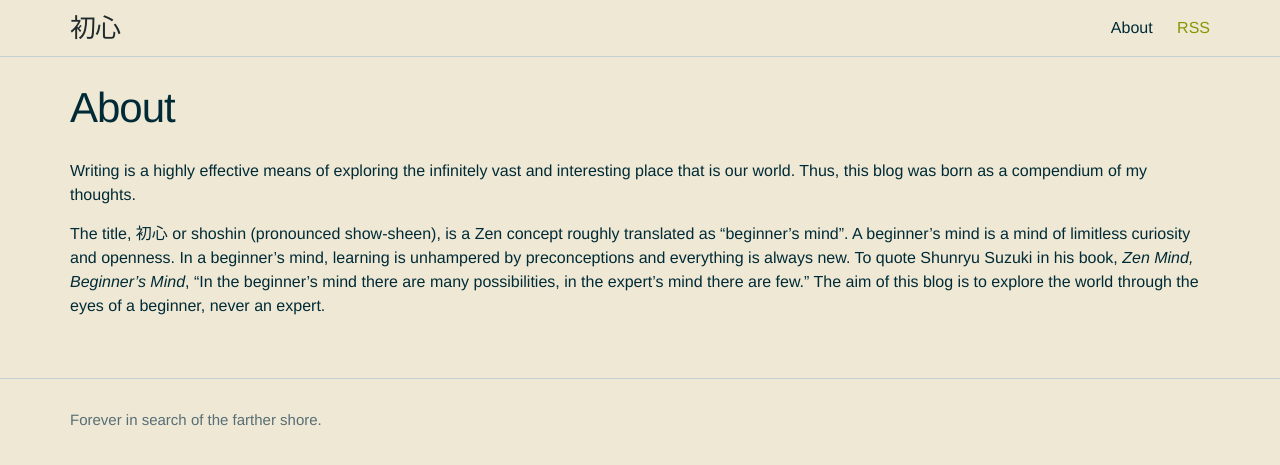
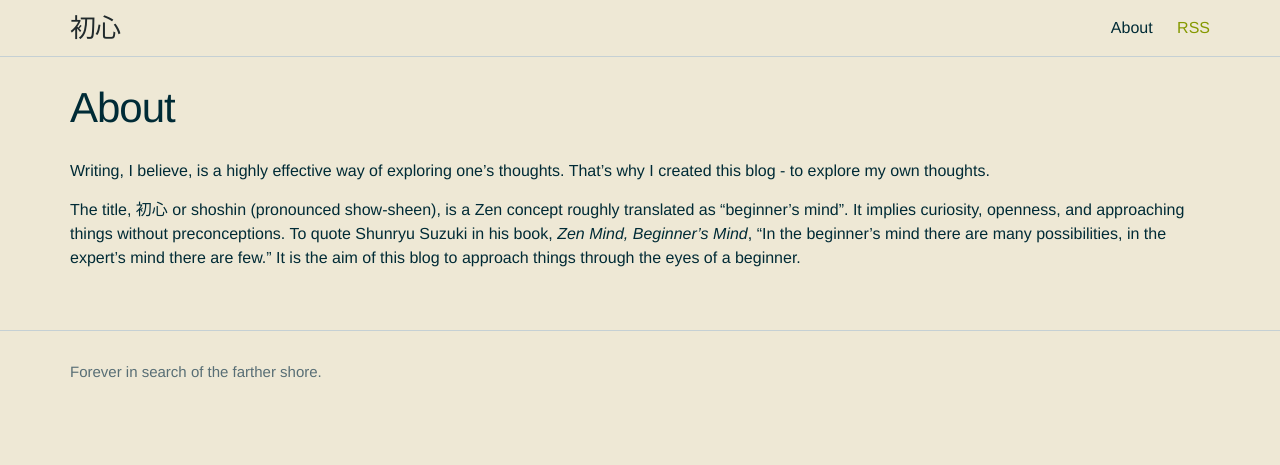
Before and after one commit to dempe/dempe.github.io, a Jekyll site: the page built from about.md, in a window 1280 px wide. Shown: the top 465 px of the page. Built offline with Jekyll 4.4.1, drawn with Linux system fonts in a browser that asks for light colours.

Commit message:
update about

```diff
--- a/about.md
+++ b/about.md
@@ -4,6 +4,6 @@ title: About
 permalink: /about/
 ---
 
-Writing is a highly effective means of exploring the infinitely vast and interesting place that is our world.  Thus, this blog was born as a compendium of my thoughts.
+Writing, I believe, is a highly effective way of exploring one's thoughts.  That's why I created this blog - to explore my own thoughts.
 
-The title, 初心 or shoshin (pronounced show-sheen), is a Zen concept roughly translated as "beginner's mind".  A beginner's mind is a mind of limitless curiosity and openness.  In a beginner's mind, learning is unhampered by preconceptions and everything is always new.  To quote Shunryu Suzuki in his book, *Zen Mind, Beginner's Mind*, "In the beginner's mind there are many possibilities, in the expert's mind there are few."  The aim of this blog is to explore the world through the eyes of a beginner, never an expert.
+The title, 初心 or shoshin (pronounced show-sheen), is a Zen concept roughly translated as "beginner's mind".  It implies curiosity, openness, and approaching things without preconceptions.  To quote Shunryu Suzuki in his book, _Zen Mind, Beginner's Mind_, "In the beginner's mind there are many possibilities, in the expert's mind there are few."  It is the aim of this blog to approach things through the eyes of a beginner.
```
